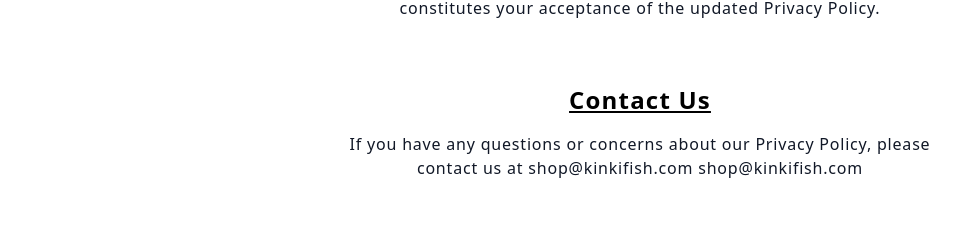
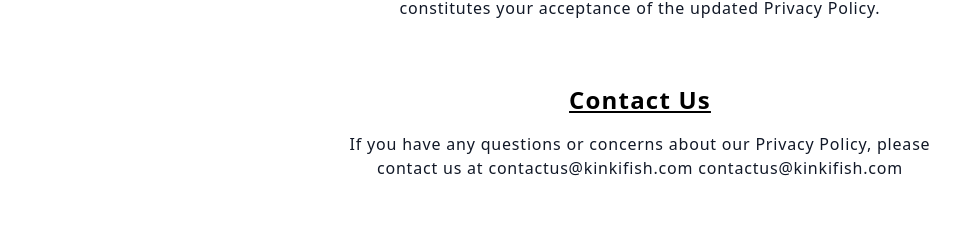
Before and after one commit to drm110/kinfikish, a Next.js app: page /PrivacyPolicy in a window 1280 px wide. Shown: the part 1911-2141 px from the top of the page, without its empty margins (0-980 px from the left). Built offline with nearby package versions, Linux system fonts and the light colour scheme; no server answers; some icons are missing.

Commit message:
updated email address for privacy policy

```diff
--- a/pages/PrivacyPolicy.js
+++ b/pages/PrivacyPolicy.js
@@ -133,8 +133,10 @@
             </p>
             <p className="w-2/4 mx-auto text-gray-900 font-normal tracking-wider text-center mb-4">
               If you have any questions or concerns about our Privacy Policy,
-              please contact us at shop@kinkifish.com{" "}
-              <a href="mailto:shop@kinkifish.com">shop@kinkifish.com</a>
+              please contact us at contactus@kinkifish.com{" "}
+              <a href="mailto:contactus@kinkifish.com">
+                contactus@kinkifish.com
+              </a>
             </p>
           </div>
         </div>
```
